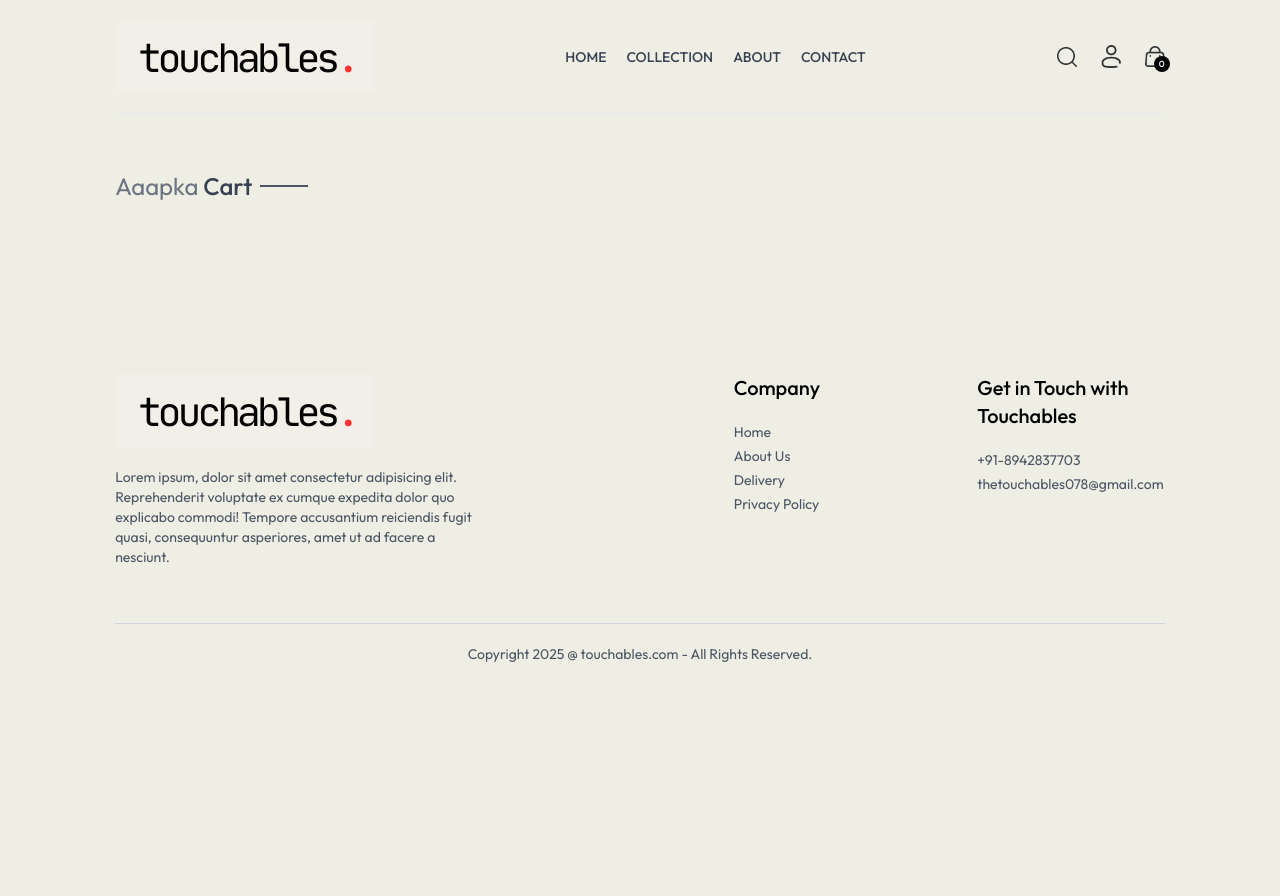
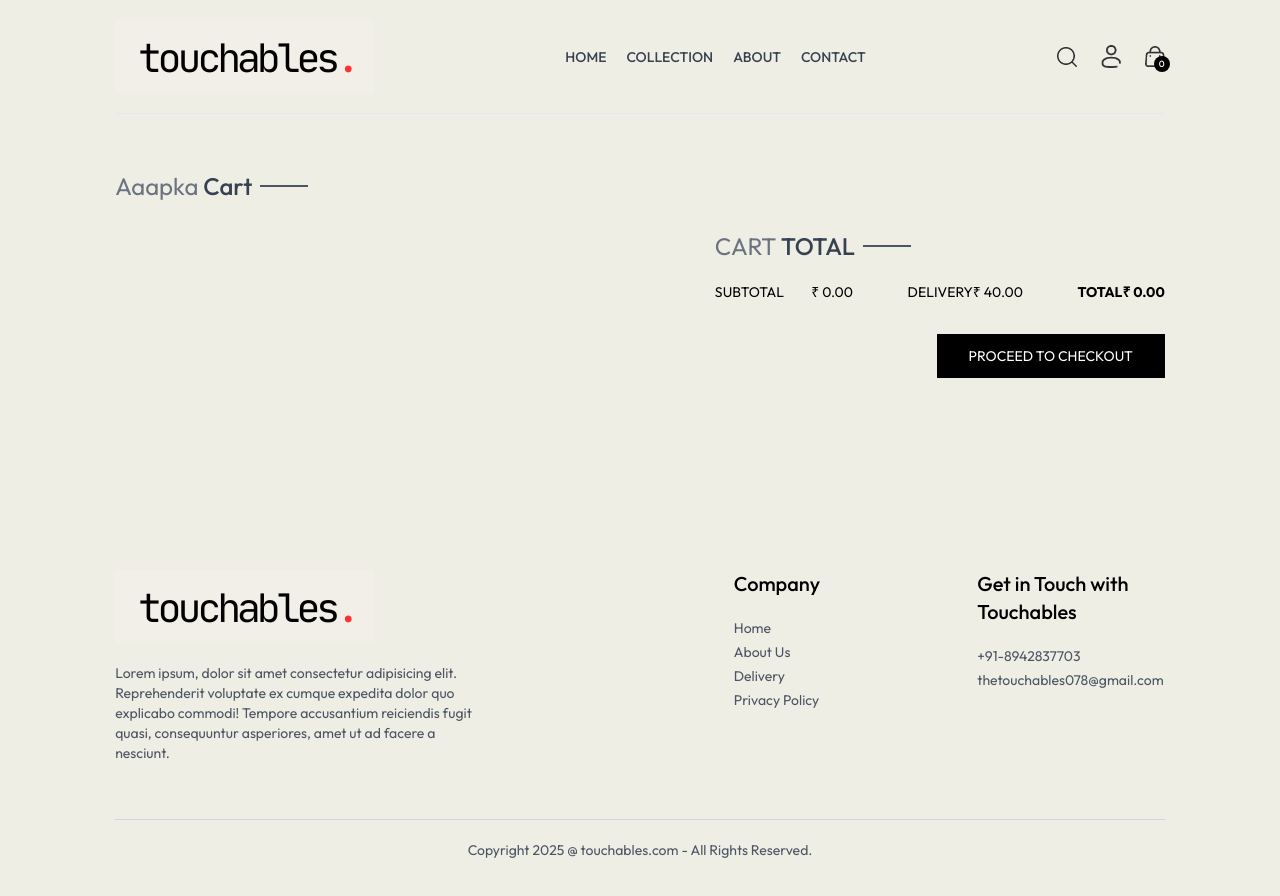
Before and after one commit to Snehasish321/eCommerce, a React (Vite) app in the folder frontend/: page /cart in a window 1280 px wide. Shown: the top 896 px of the page. Before the commit the page ends 800 px from the top, so only its background shows below. Built offline with nearby package versions, Linux system fonts and the light colour scheme.

Commit message:
finishCartPart

```diff
--- a/frontend/src/components/CartTotal.jsx
+++ b/frontend/src/components/CartTotal.jsx
@@ -1,11 +1,38 @@
-import React from 'react'
+import React, { useContext } from 'react'
+import { ShopContext } from '../context/ShopContext'
+import Title from './Title'
 
 const CartTotal = () => {
+
+
+  const { currency , delivery_fee , getCartAmount } = useContext(ShopContext);
+
+
   return (
-    <div>
-
+    <div className='w-full'>
+      <div className='text-2xl'>
+        <Title text1={'CART'} text2={'TOTAL'} />
+      </div>
+      <div className='flex flex-col gap-2 mt-2 text-sm'>
+        <div className='flex justify-between'>
+          <p>SUBTOTAL</p>
+          <p>{currency} {getCartAmount()}.00</p>
+            <hr />
+            <div className='flex justify-between'>
+              <p>DELIVERY</p>
+              <p>{currency} {delivery_fee}.00</p>
+            </div>
+            <hr />
+            <div className='flex justify-between'>
+              <b>TOTAL</b>
+              <b>{currency} {getCartAmount() === 0 ? 0 : getCartAmount() + delivery_fee}.00</b>
+            </div>
+        </div>
+      </div>
     </div>
   )
 }
 
+
+
 export default CartTotal
--- a/frontend/src/context/ShopContext.jsx
+++ b/frontend/src/context/ShopContext.jsx
@@ -1,6 +1,7 @@
 import { createContext , useEffect, useState } from "react";
 import { products } from "../assets/assets";
 import { toast } from "react-toastify";
+import { useNavigate } from "react-router-dom";
 
 export const ShopContext = createContext();
 
@@ -12,6 +13,7 @@ const ShopContextProvider = (props) => {
     const [search , setSearch] = useState('');
     const [ showSearch , setShowSearch] = useState(false)
     const [ cartItems , setCartItems] = useState({});
+    const navigate = useNavigate();
 
 
     const addToCart = async (itemId,size) => {
@@ -63,11 +65,30 @@ const ShopContextProvider = (props) => {
     }
 
 
+    const getCartAmount = () => {
+        let totalAmount = 0 ;
+        for (const items in cartItems) {
+            let itemInfo = products.find((product)=> product._id === items);
+            for (const item in cartItems[items]) {
+                try {
+                    if (cartItems[items][item] > 0) {
+                        totalAmount += itemInfo.price * cartItems[items][item];
+                    }
+                } catch (error) {
+
+                }
+            }
+    }
+    return totalAmount;
+}
+
     const value = {
         products , currency, delivery_fee ,
         search , setSearch , showSearch , setShowSearch,
         cartItems , addToCart,
-        getCartCount,updateQuantity
+        getCartCount,updateQuantity,
+        getCartAmount, navigate
+
     }
     return (
         <ShopContext.Provider value={value}>
--- a/frontend/src/pages/Cart.jsx
+++ b/frontend/src/pages/Cart.jsx
@@ -3,10 +3,11 @@ import { ShopContext } from '../context/ShopContext'
 import Title from '../components/Title'
 import Product from './Product';
 import { assets } from '../assets/assets';
+import CartTotal from '../components/CartTotal';
 
 const Cart = () => {
 
-  const { products , currency , cartItems , updateQuantity } = useContext(ShopContext);
+  const { products , currency , cartItems , updateQuantity , navigate } = useContext(ShopContext);
 
   const [ cartData , setCartData ] = useState([]);
 
@@ -60,6 +61,14 @@ const Cart = () => {
           })
         }
       </div>
+      <div className='flex justify-end my-4 '>
+        <div className='w-full sm:w-[450px] '>
+          <CartTotal />
+          <div className='w-full text-end'>
+            <button onClick={()=>navigate('/place-order')} className='bg-black text-white text-sm my-8 px-8 py-3'>PROCEED TO CHECKOUT</button>
+          </div>
+        </div>
+      </div>
     </div>
   )
 }
```
